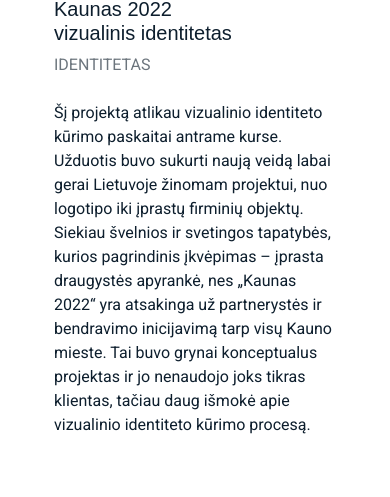
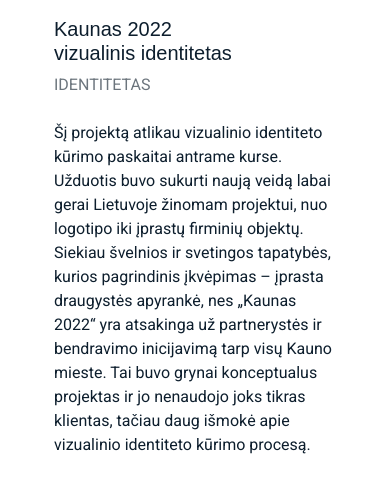
Before and after one commit to AndriVanse/public_html, a plain HTML site: page kaunasnew.html in a window 390 px wide. Shown: the part 306-803 px from the top of the page. Drawn offline with Linux system fonts and the light colour scheme.

Commit message:
added padding

```diff
--- a/css/custom.css
+++ b/css/custom.css
@@ -158,3 +158,8 @@
 .logo {
   height: 39px;
 }
+@media only screen and (max-width: 767px) {
+  .pt20 {
+    padding-top: 20px;
+  }
+}
--- a/kaunasnew.html
+++ b/kaunasnew.html
@@ -68,7 +68,7 @@
             <img src="img/kaunas.jpg" alt="Image" class="img-fluid">
           </div>
           <div class="col-md-3 ml-auto" data-aos="fade-up" data-aos-delay="100">
-            <div class="sticky-content">
+            <div class="sticky-content pt20">
               <h3 class="h3">Kaunas 2022<br>vizualinis identitetas</h3>
               <p class="mb-4"><span class="text-muted">IDENTITETAS</span></p>
               <div class="mb-5">
```
